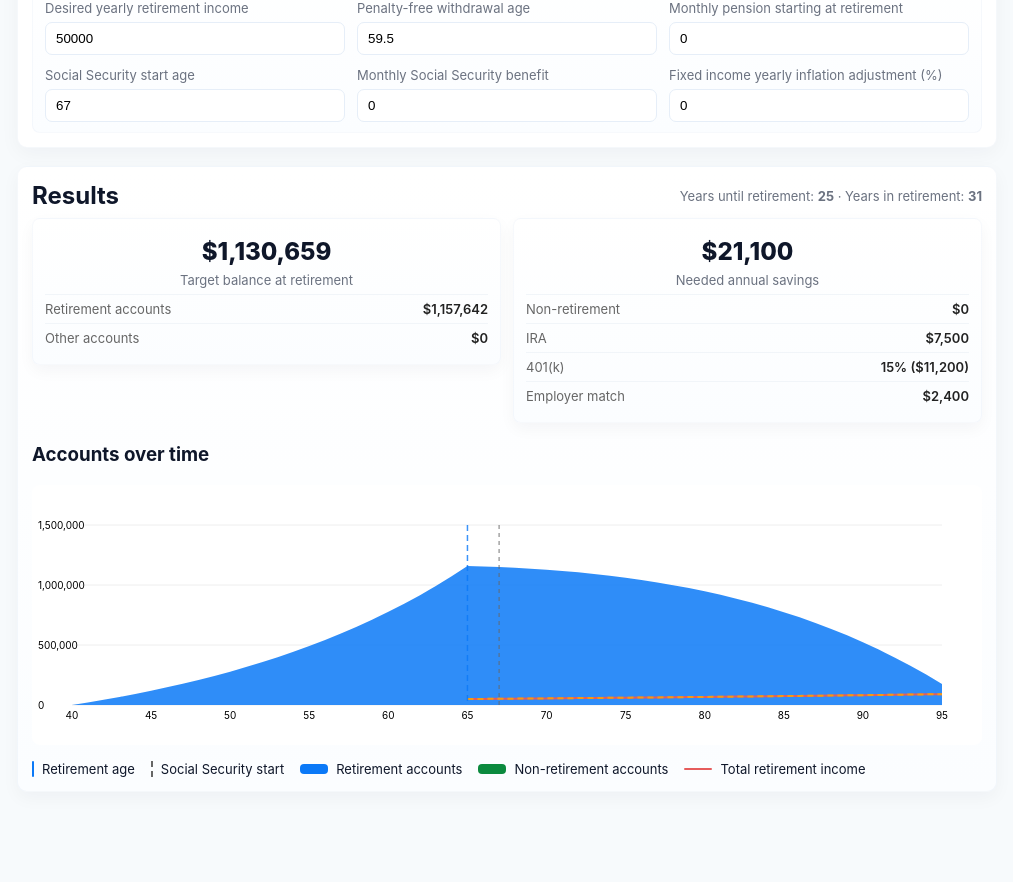
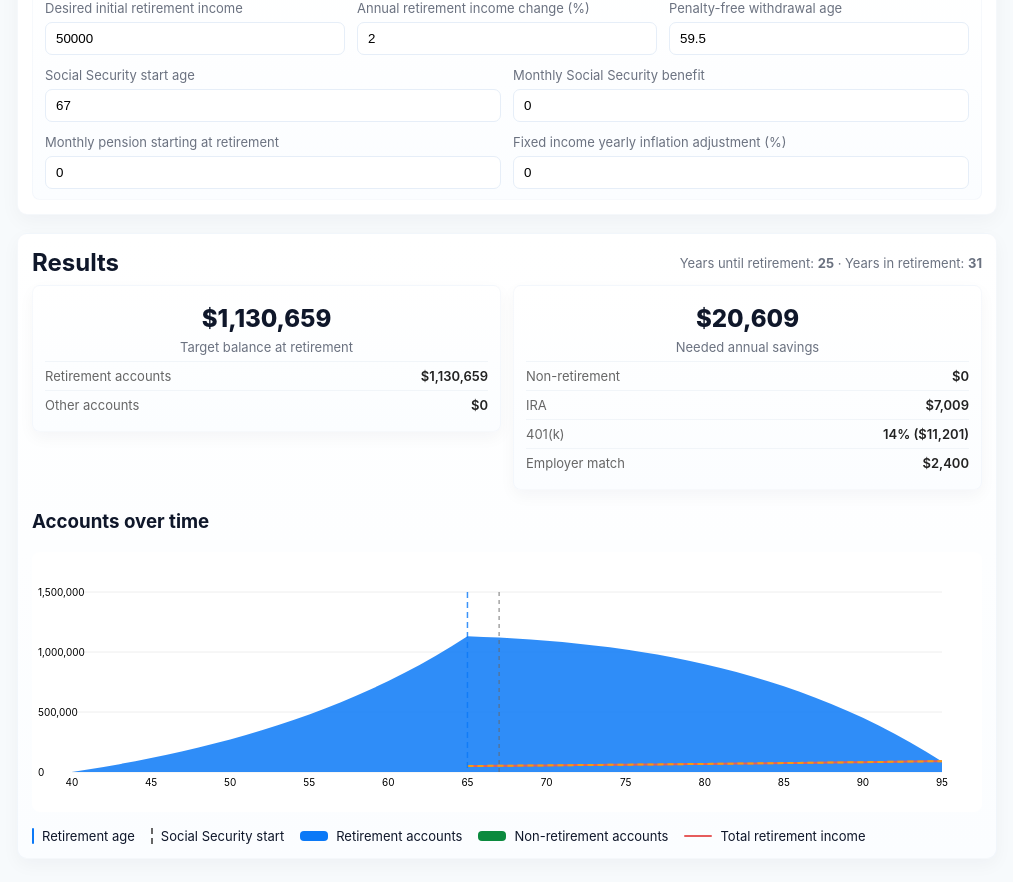
Before and after one commit to zuko7104/retirement-calculator, a React (Vite) app in the folder web/: page / in a window 1280 px wide. Shown: the part 680-1562 px from the top of the page, without its empty margins (133-1146 px from the left). Before the commit the page ends 1496 px from the top, so only its background shows below. Built offline with nearby package versions, Linux system fonts and the light colour scheme.

Commit message:
Fixed minor bugs

```diff
--- a/web/src/App.jsx
+++ b/web/src/App.jsx
@@ -2,7 +2,8 @@ import React, { useState, useRef, useEffect } from 'react'
 
 function parseNumber(v, fallback = 0) {
   if (v === '' || v == null) return fallback
-  return Number(String(v).replace(/[,\$]/g, '')) || fallback
+  const n = Number(String(v).replace(/[,\$]/g, ''))
+  return Number.isFinite(n) ? n : fallback
 }
 
 // persistent state hook using localStorage
@@ -50,6 +51,8 @@ function calculate(currentAssets, yearsToRetire, yearsInRetirement, withdrawal,
       ssAdj = ssAnnual * Math.pow(1 + fixedIncomeInflation, t - ssOffset)
     }
     const netWithdrawal = Math.max(0, baseWithdrawal - pensionAdj - ssAdj)
+    // discount to retirement: withdrawals occur at end of each retirement year,
+    // so the first withdrawal is one year after retirement (exponent t+1).
     pv += netWithdrawal / Math.pow(1 + rPost, t + 1)
   }
   targetCorpus = pv
@@ -210,6 +213,8 @@ export default function App() {
         let ssAdj = 0
         if (t >= ssOffset) ssAdj = ssAnnual * Math.pow(1 + fixedIncomeInflationPct, t - ssOffset)
         const net = Math.max(0, baseWithdrawal - pensionAdj - ssAdj)
+        // discount to retirement: early-year withdrawals are payments in the
+        // retirement-year sequence; discount by (1+r)^(t+1) to align timing.
         pvEarly += net / Math.pow(1 + rPostVal, t + 1)
       }
       earlyNeeded = pvEarly
@@ -273,49 +278,60 @@ export default function App() {
   let remainingNeed = additionalRetAnnual
 
   // Step 1: cover via employee 401(k) up to employer match percent (dollar-for-dollar assumed)
-  const matchEmpDollarIfFull = grossPay * (employerMatchPctNum / 100) // employee contribution needed to get full match
-  const matchEmployerDollarIfFull = grossPay * (employerMatchPctNum / 100)
+  const employerMatchCap = grossPay * (employerMatchPctNum / 100)
+  let emp401kDollarForMatch = 0
   let emp401kPctForMatch = 0
-  let emp401kDollarForMatch = 0
   let employerMatchDollarApplied = 0
-  if (grossPay > 0 && employerMatchPctNum > 0 && remainingNeed > 0) {
-    const totalFromFullMatch = (matchEmpDollarIfFull + matchEmployerDollarIfFull)
-    if (remainingNeed >= totalFromFullMatch) {
-      // need at least the full match
-      emp401kPctForMatch = Math.ceil(employerMatchPctNum)
-      emp401kDollarForMatch = grossPay * (emp401kPctForMatch / 100)
-      employerMatchDollarApplied = grossPay * (emp401kPctForMatch / 100)
-      remainingNeed = Math.max(0, remainingNeed - (emp401kDollarForMatch + employerMatchDollarApplied))
-    } else {
-      // only part of the full match is needed
-      const pNeeded = (remainingNeed / 2) / grossPay * 100
-      emp401kPctForMatch = Math.min(employerMatchPctNum, Math.ceil(pNeeded))
-      emp401kDollarForMatch = grossPay * (emp401kPctForMatch / 100)
-      employerMatchDollarApplied = grossPay * (emp401kPctForMatch / 100)
-      remainingNeed = Math.max(0, remainingNeed - (emp401kDollarForMatch + employerMatchDollarApplied))
+  const employeeCapDollar = Math.max(0, parseNumber(four01kLimit))
+  if (grossPay > 0 && employerMatchCap > 0 && remainingNeed > 0) {
+    // Simple allocation to capture employer match first:
+    // Employee contributes up to the employer match dollar amount (but not exceeding employee cap or remaining need).
+    emp401kDollarForMatch = Math.min(grossPay, employeeCapDollar, employerMatchCap, remainingNeed / 2)
+    emp401kPctForMatch = (emp401kDollarForMatch / grossPay) * 100
+    if (emp401kDollarForMatch < employeeCapDollar) {
+      emp401kPctForMatch = Math.ceil(emp401kPctForMatch)
+      emp401kDollarForMatch = Math.min(grossPay * (emp401kPctForMatch / 100), employeeCapDollar)
+      if (emp401kDollarForMatch == employeeCapDollar) {
+        emp401kPctForMatch = (emp401kDollarForMatch / grossPay) * 100
       }
     }
+    employerMatchDollarApplied = Math.min(employerMatchCap, emp401kDollarForMatch)
+    remainingNeed = Math.max(0, remainingNeed - (emp401kDollarForMatch + employerMatchDollarApplied))
+    // compute percent for display (allow fractional percent)
+  }
 
-  // Step 2: IRA up to configured limit
-  const recommendedIra = Math.min(parseNumber(iraLimit), remainingNeed)
+  // Step 2: IRA up to configured limit (default to 7500 if field empty)
+  let recommendedIra = Math.min(parseNumber(iraLimit, 7500), remainingNeed)
   remainingNeed = Math.max(0, remainingNeed - recommendedIra)
 
   // Step 3: 401(k) beyond match up to FOUR01K_LIMIT (employee deferral limit)
-  // compute how much employee can still contribute in dollars
-  const maxEmployee401kDollar = Math.max(0, parseNumber(four01kLimit)) // employee limit in dollars
-  // employee already allocated emp401kDollarForMatch
-  const remainingEmployee401kCap = Math.max(0, maxEmployee401kDollar - emp401kDollarForMatch)
-  const emp401kDollarExtra = Math.min(remainingNeed, remainingEmployee401kCap)
-  const emp401kPctExtra = grossPay > 0 ? Math.ceil((emp401kDollarExtra / grossPay) * 100) : 0
-  const emp401kDollarExtraRounded = grossPay > 0 ? grossPay * (emp401kPctExtra / 100) : emp401kDollarExtra
-  // apply extra (rounded) but don't exceed cap
-  const emp401kDollarExtraApplied = Math.min(remainingEmployee401kCap, emp401kDollarExtraRounded)
-  remainingNeed = Math.max(0, remainingNeed - emp401kDollarExtraApplied)
+  const emp401kDollarExtraRec = Math.min(remainingNeed, four01kLimit - emp401kDollarForMatch)
+  remainingNeed = Math.max(0, remainingNeed - emp401kDollarExtraRec)
 
   // totals for recommendations
-  const recommended401kDollar = emp401kDollarForMatch + emp401kDollarExtraApplied
-  const recommended401kPct = grossPay > 0 ? Math.ceil((recommended401kDollar / grossPay) * 100) : 0
+  let recommended401kDollar = emp401kDollarForMatch + emp401kDollarExtraRec
+  if (recommended401kDollar < employeeCapDollar && recommended401kDollar > 0) {
+    let oldVal = recommended401kDollar
+    let recommendedPct = (recommended401kDollar / grossPay) * 100
+    recommendedPct = Math.ceil(recommendedPct)
+    recommended401kDollar = Math.min(employeeCapDollar, grossPay * (recommendedPct / 100))
+    if (recommended401kDollar != oldVal) {
+      recommendedIra = Math.max(0, recommendedIra - (recommended401kDollar - oldVal))
+    }
+  }
+  const rec401kDollarUsed = recommended401kDollar
+  const recommended401kPct = grossPay > 0 ? (recommended401kDollar / grossPay) * 100 : 0
   const recommendedEmployerMatchDollar = employerMatchDollarApplied
+  // Recompute employer match based on the final used employee contribution
+  const recEmployerMatchDollarUsed = Math.min(employerMatchCap, rec401kDollarUsed)
+
+  // If rounding increased retirement contributions, reduce the non-ret annual need accordingly
+  const deltaEmployee = rec401kDollarUsed - recommended401kDollar
+  const deltaMatch = recEmployerMatchDollarUsed - recommendedEmployerMatchDollar
+  const totalDeltaRet = Math.max(0, deltaEmployee + deltaMatch)
+  if (totalDeltaRet > 0) {
+    neededNonretAnnual = Math.max(0, (neededNonretAnnual || 0) - totalDeltaRet)
+  }
 
   // If we couldn't allocate the full needed retirement annual amount (due to caps),
   // shift the remaining annual need into non-retirement annual savings so the
@@ -330,8 +346,8 @@ export default function App() {
   // leftover moved to non-ret savings)
   const { ret: projRetAtRetWithRec, nonret: projNonretAtRetWithRec } = projectBalancesWithRecommendations(
     neededNonretAnnual,
-    recommended401kDollar,
-    recommendedEmployerMatchDollar,
+    rec401kDollarUsed,
+    recEmployerMatchDollarUsed,
     recommendedIra
   )
 
@@ -364,7 +380,7 @@ export default function App() {
           ssAdjLocal = ssAnnual * Math.pow(1 + fixedIncomeInflationPct, Math.max(0, ageSinceSS))
         }
         let toWithdraw = Math.max(0, baseWithdrawal - pensionAdjLocal - ssAdjLocal)
-        if (age < penaltyFreeAgeNum) {
+        // Prioritize non-retirement accounts when possible (including after penalty-free age)
         if (nonretBal >= toWithdraw) {
           nonretBal -= toWithdraw
           toWithdraw = 0
@@ -372,16 +388,9 @@ export default function App() {
           toWithdraw -= nonretBal
           nonretBal = 0
         }
-          if (toWithdraw > 0) retBal = Math.max(0, retBal - toWithdraw)
-        } else {
-          if (retBal >= toWithdraw) {
-            retBal -= toWithdraw
+        if (toWithdraw > 0) {
+          retBal = Math.max(0, retBal - toWithdraw)
           toWithdraw = 0
-          } else {
-            toWithdraw -= retBal
-            retBal = 0
-          }
-          if (toWithdraw > 0) nonretBal = Math.max(0, nonretBal - toWithdraw)
         }
       }
     }
@@ -462,10 +471,6 @@ export default function App() {
               <label>Expected return during retirement (%)</label>
               <input value={rPost} onChange={e => setRPost(e.target.value)} placeholder="4" />
             </div>
-            <div className="field">
-              <label>Expected annual inflation (%)</label>
-              <input value={inflation} onChange={e => setInflation(e.target.value)} placeholder="2" />
-            </div>
           </div>
           <div className="row-inline">
             <div className="field">
@@ -483,16 +488,16 @@ export default function App() {
           <div className="section-title">Retirement Cashflow</div>
           <div className="row-inline">
             <div className="field">
-              <label>Desired yearly retirement income</label>
+              <label>Desired initial retirement income</label>
               <input value={withdrawal} onChange={e => setWithdrawal(e.target.value)} placeholder="50000" />
+            </div>
+            <div className="field">
+              <label>Annual retirement income change (%)</label>
+              <input value={inflation} onChange={e => setInflation(e.target.value)} placeholder="2" />
             </div>
             <div className="field">
               <label>Penalty-free withdrawal age</label>
               <input type="number" value={penaltyFreeAge} onChange={e => setPenaltyFreeAge(e.target.value)} placeholder="59.5" />
-            </div>
-            <div className="field">
-              <label>Monthly pension starting at retirement</label>
-              <input value={monthlyPension} onChange={e => setMonthlyPension(e.target.value)} placeholder="0" />
             </div>
           </div>
           <div className="row-inline">
@@ -503,6 +508,12 @@ export default function App() {
             <div className="field">
               <label>Monthly Social Security benefit</label>
               <input value={monthlySocialSecurity} onChange={e => setMonthlySocialSecurity(e.target.value)} placeholder="0" />
+            </div>
+          </div>
+          <div className="row-inline">
+            <div className="field">
+              <label>Monthly pension starting at retirement</label>
+              <input value={monthlyPension} onChange={e => setMonthlyPension(e.target.value)} placeholder="0" />
             </div>
             <div className="field">
               <label>Fixed income yearly inflation adjustment (%)</label>
@@ -521,7 +532,7 @@ export default function App() {
 
           <div className="result-group">
             <div className="result-item result-item-header">
-              <div className="result-total-value">${fmt(targetCorpus)}</div>
+              <div className="result-total-value">${fmt(projRetAtRetWithRec + projNonretAtRetWithRec)}</div>
               <div className="result-key header-label">Target balance at retirement</div>
             </div>
             <div className="result-item"><div className="result-key muted-key">Retirement accounts</div><div className="result-value result-value-small">${fmt(projRetAtRetWithRec)}</div></div>
@@ -530,13 +541,13 @@ export default function App() {
 
           <div className="result-group">
             <div className="result-item result-item-header">
-              <div className="result-total-value">${fmt((neededNonretAnnual || 0) + (recommendedIra || 0) + (recommended401kDollar || 0) + (recommendedEmployerMatchDollar || 0))}</div>
+              <div className="result-total-value">${fmt((neededNonretAnnual || 0) + (recommendedIra || 0) + (rec401kDollarUsed || 0) + (recEmployerMatchDollarUsed || 0))}</div>
               <div className="result-key header-label">Needed annual savings</div>
             </div>
             <div className="result-item"><div className="result-key muted-key">Non-retirement</div><div className="result-value result-value-small">${fmt(neededNonretAnnual)}</div></div>
             <div className="result-item"><div className="result-key muted-key">IRA</div><div className="result-value result-value-small">${fmt(recommendedIra)}</div></div>
-            <div className="result-item"><div className="result-key muted-key">401(k)</div><div className="result-value result-value-small">{recommended401kDollar > 0 ? `${recommended401kPct}% ($${fmt(recommended401kDollar)})` : '—'}</div></div>
-            <div className="result-item"><div className="result-key muted-key">Employer match</div><div className="result-value result-value-small">${fmt(recommendedEmployerMatchDollar)}</div></div>
+            <div className="result-item"><div className="result-key muted-key">401(k)</div><div className="result-value result-value-small">{rec401kDollarUsed > 0 ? `${Math.round(recommended401kPct * 100) / 100}% ($${fmt(rec401kDollarUsed)})` : '—'}</div></div>
+            <div className="result-item"><div className="result-key muted-key">Employer match</div><div className="result-value result-value-small">${fmt(recEmployerMatchDollarUsed)}</div></div>
           </div>
         </div>
 
@@ -555,8 +566,8 @@ export default function App() {
             inflation={inflationPct}
             rPre={rPrePct}
             rPost={rPostPct}
-            rec401kDollar={recommended401kDollar}
-            recEmployerMatchDollar={recommendedEmployerMatchDollar}
+            rec401kDollar={rec401kDollarUsed}
+            recEmployerMatchDollar={recEmployerMatchDollarUsed}
             recIraDollar={recommendedIra}
             pensionAnnual={pensionAnnual}
             ssAnnual={ssAnnual}
@@ -604,7 +615,7 @@ function TimelineChart({ currentAge, lastAge, retirementAge, penaltyFreeAge, ini
           ssAdj = ssAnnual * Math.pow(1 + fixedIncomeInflation, Math.max(0, sinceSS))
         }
         let toWithdraw = Math.max(0, baseW - pensionAdj - ssAdj)
-        if (age < penaltyFreeAge) {
+        // Prefer non-retirement funds first (including after penalty-free age)
         if (nonretBal >= toWithdraw) {
           nonretBal -= toWithdraw
           toWithdraw = 0
@@ -612,16 +623,8 @@ function TimelineChart({ currentAge, lastAge, retirementAge, penaltyFreeAge, ini
           toWithdraw -= nonretBal
           nonretBal = 0
         }
-          if (toWithdraw > 0) retBal = Math.max(0, retBal - toWithdraw)
-        } else {
-          if (retBal >= toWithdraw) {
-            retBal -= toWithdraw
-            toWithdraw = 0
-          } else {
-            toWithdraw -= retBal
-            retBal = 0
-          }
-          if (toWithdraw > 0) nonretBal = Math.max(0, nonretBal - toWithdraw)
+        if (toWithdraw > 0) {
+          retBal = Math.max(0, retBal - toWithdraw)
         }
       }
     }
@@ -655,7 +658,7 @@ function TimelineChart({ currentAge, lastAge, retirementAge, penaltyFreeAge, ini
           ssAdj = ssAnnual * Math.pow(1 + fixedIncomeInflation, Math.max(0, sinceSS))
         }
         let toWithdraw = Math.max(0, baseW - pensionAdj - ssAdj)
-        if (age < penaltyFreeAge) {
+        // Prefer non-retirement funds first (including after penalty-free age)
         if (nonretBal >= toWithdraw) {
           nonretBal -= toWithdraw
           toWithdraw = 0
@@ -663,16 +666,8 @@ function TimelineChart({ currentAge, lastAge, retirementAge, penaltyFreeAge, ini
           toWithdraw -= nonretBal
           nonretBal = 0
         }
-          if (toWithdraw > 0) retBal = Math.max(0, retBal - toWithdraw)
-        } else {
-          if (retBal >= toWithdraw) {
-            retBal -= toWithdraw
-            toWithdraw = 0
-          } else {
-            toWithdraw -= retBal
-            retBal = 0
-          }
-          if (toWithdraw > 0) nonretBal = Math.max(0, nonretBal - toWithdraw)
+        if (toWithdraw > 0) {
+          retBal = Math.max(0, retBal - toWithdraw)
         }
       }
     }
@@ -785,7 +780,7 @@ function TimelineChart({ currentAge, lastAge, retirementAge, penaltyFreeAge, ini
   // choose a 'nice' step for y-axis and round the y-axis maximum
   function chooseStep(max) {
     if (!max || max <= 0) return 100000
-    const candidates = [1000000, 500000, 250000, 100000, 50000, 25000, 10000, 5000, 1000, 500, 100]
+    const candidates = [100000000, 50000000, 10000000, 5000000, 1000000, 500000, 250000, 100000, 50000, 25000, 10000, 5000, 1000, 500, 100]
     for (const s of candidates) {
       const ticks = Math.ceil(max / s)
       if (ticks >= 3 && ticks <= 8) return s
```
Lines whose indentation alone changed are shown as unchanged.
